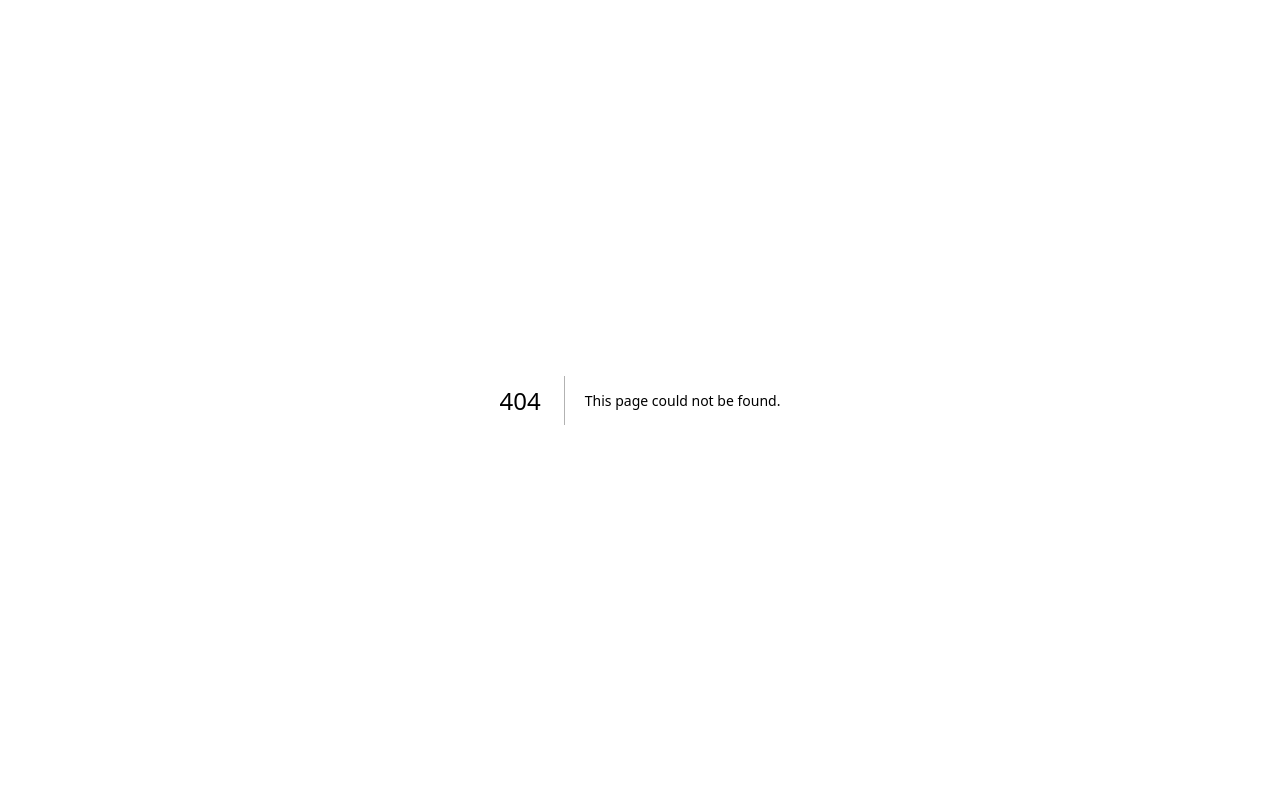
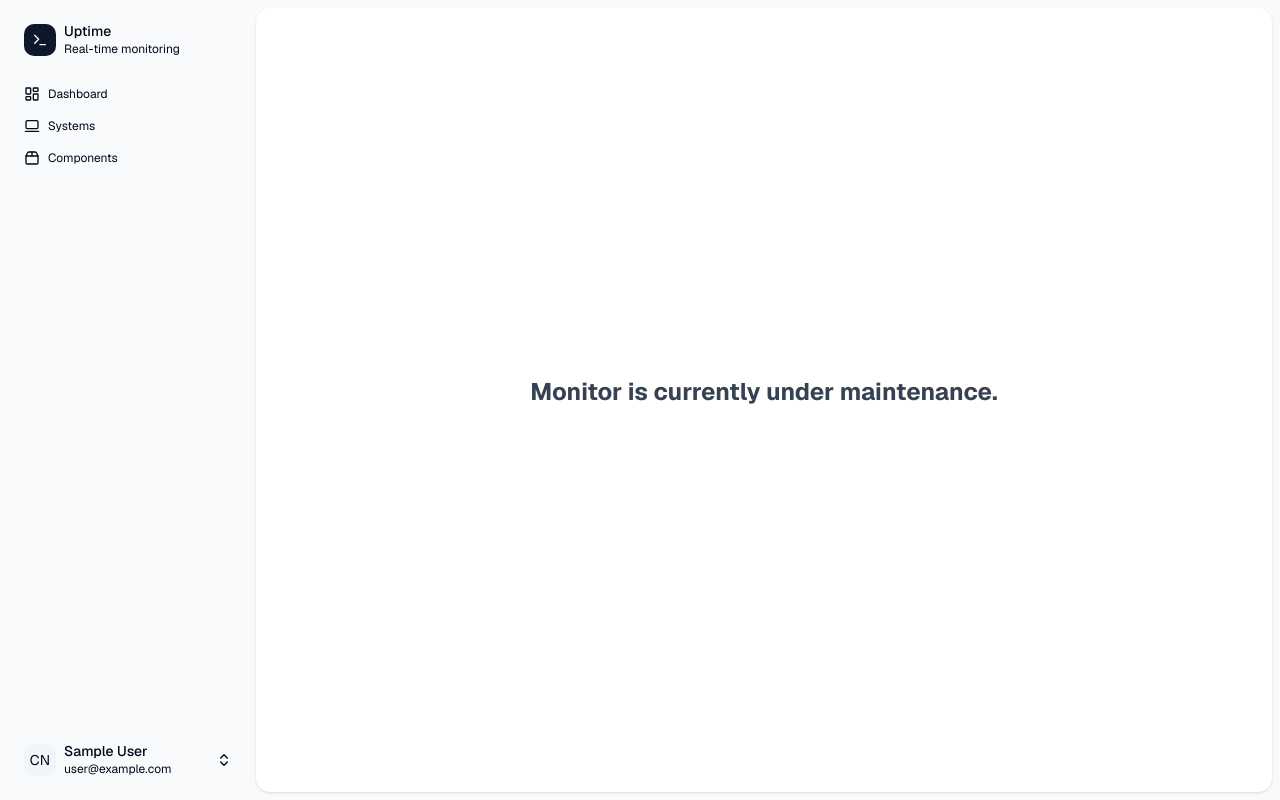
Before and after one commit to jenneracostadiaz/uptime-frontend, a Next.js app: page /check-monitor in a window 1280 px wide. Before the commit this address had no page. Built offline with nearby package versions, Linux system fonts and the light colour scheme; no server answers; sample sign-in values are in the browser's storage.

Commit message:
feat: add maintenance page for check monitor

```diff
--- /dev/null
+++ b/src/app/(dashboard)/check-monitor/page.tsx
@@ -0,0 +1,9 @@
+export default function checkMonitorPage() {
+	return (
+		<div className="flex h-full w-full items-center justify-center">
+			<div className="text-2xl font-bold text-gray-700">
+				Monitor is currently under maintenance.
+			</div>
+		</div>
+	)
+}
```
